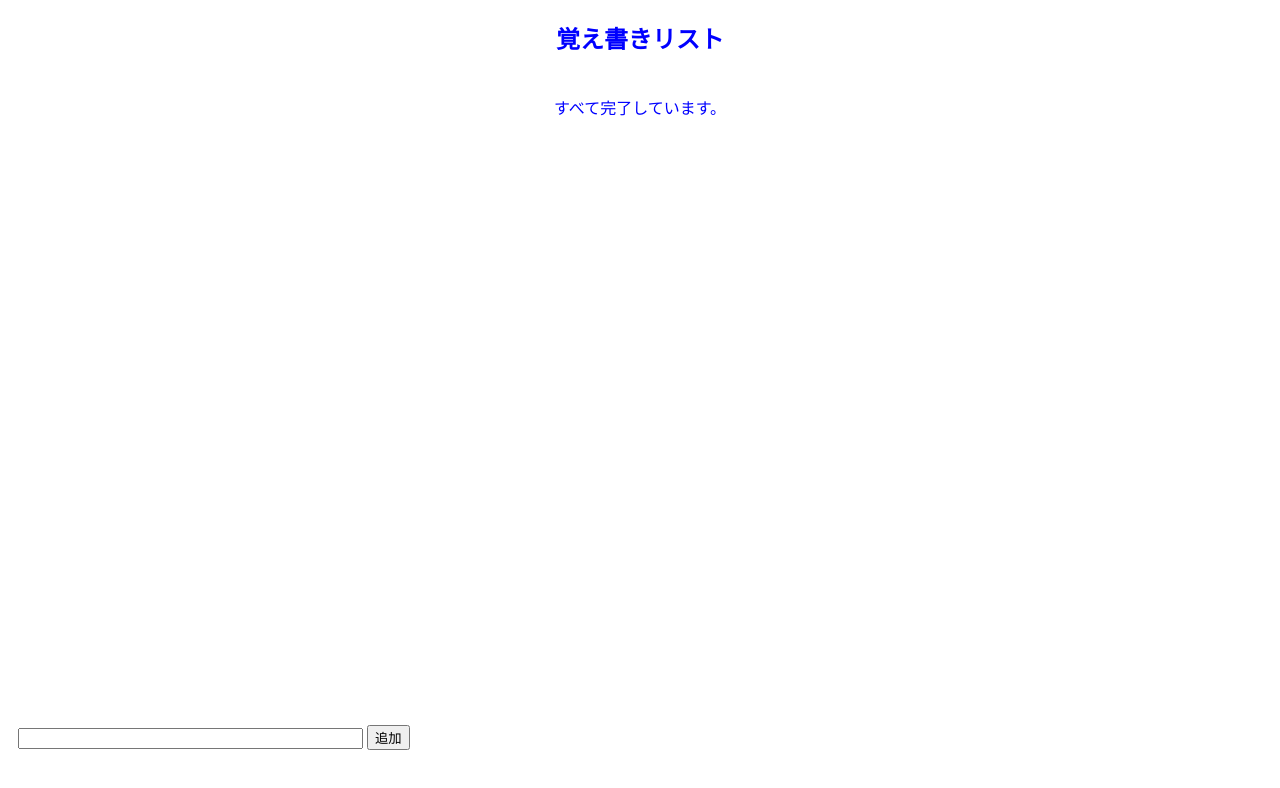
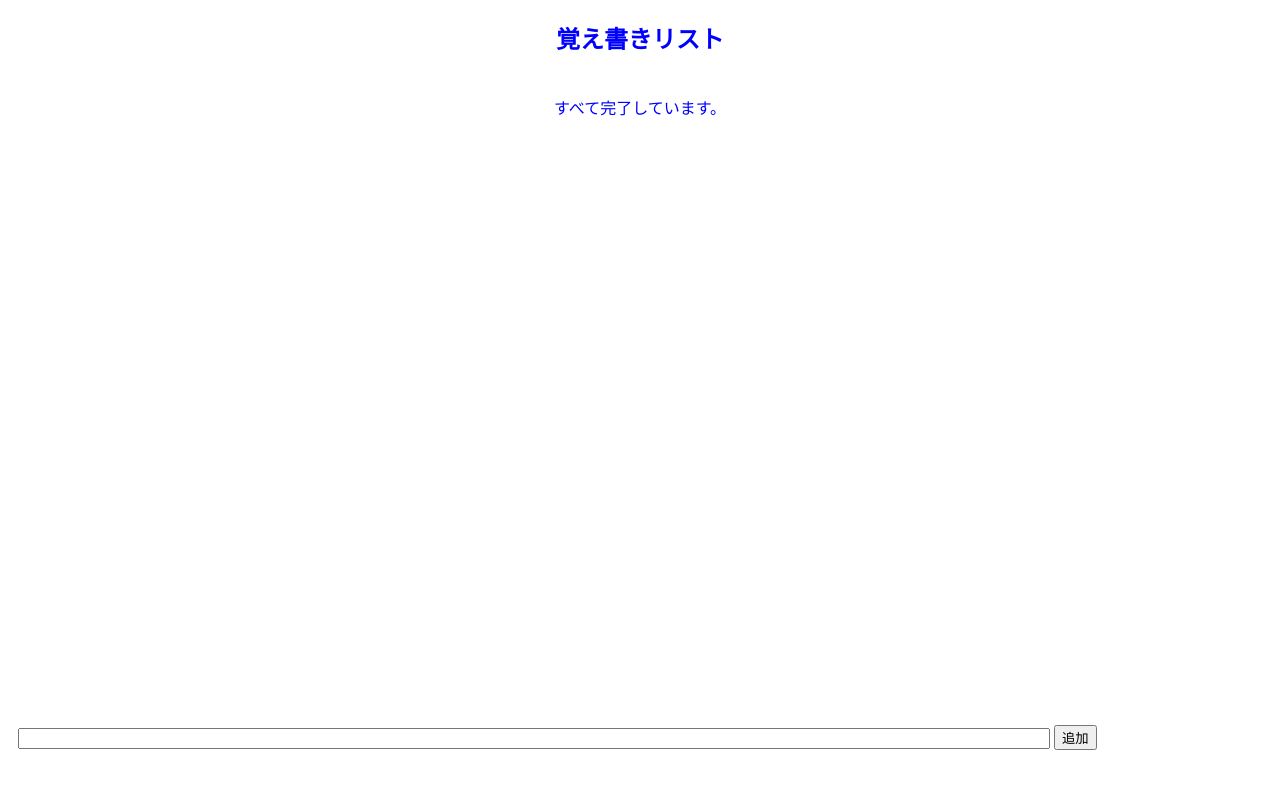
Before and after one commit to NABUKAT/memorandumlist, a website: page public/index.html in a window 1280 px wide. Drawn offline with nearby package versions, Linux system fonts and the light colour scheme.

Commit message:
[fix] テキスト入力の横幅

```diff
--- a/public/index.html
+++ b/public/index.html
@@ -65,7 +65,7 @@ div.add {
     <div class="emptymsg" ng-if="lists.length == 0">すべて完了しています。</div>
     <div class="addmargin"></div>
     <div class="add">
-      <input type="text" size="40" maxlength="50" ng-model="addcontent" />
+      <input type="text" style="width: 80vw;" maxlength="50" ng-model="addcontent" />
       <button type="button" ng-click="add()">追加</button>
     </div>
   </div>
```
